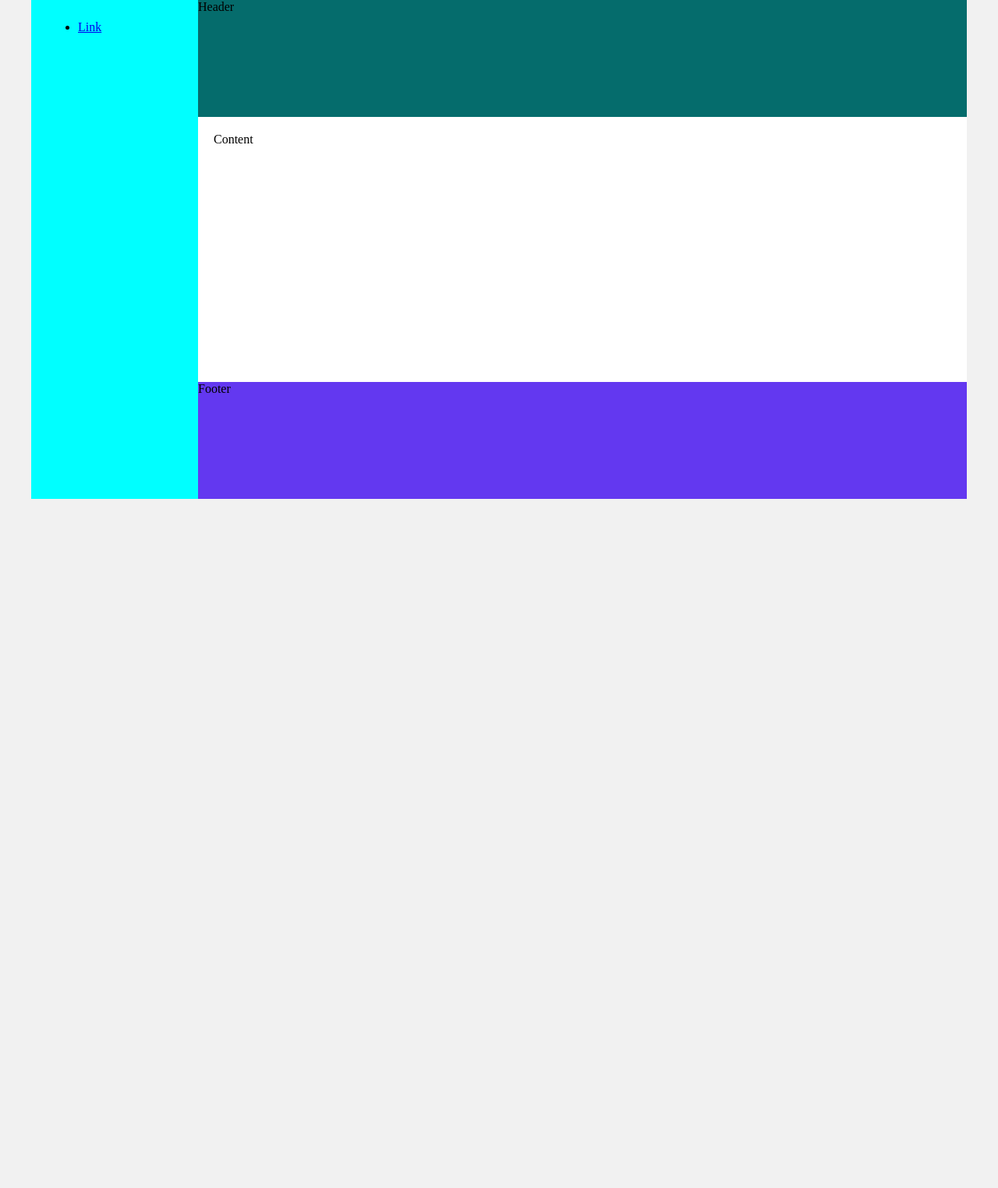
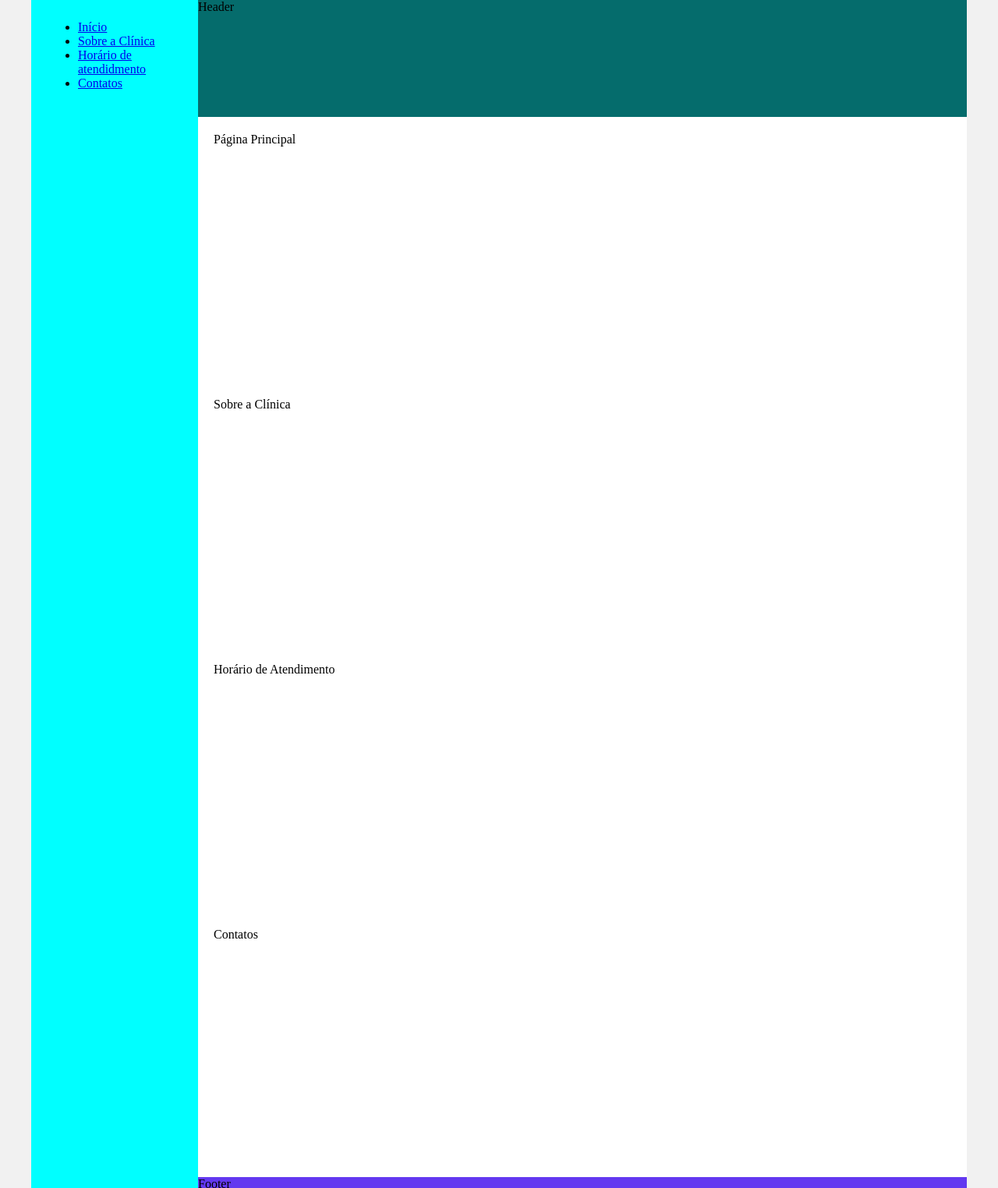
Before and after one commit to Robertfbs/desafio-primeiro-site-HTML-DIO, a plain HTML site: page index.html in a window 1280 px wide. Shown: the top 1524 px of the page at 78% size. Before the commit the page ends 800 px from the top, so only its background shows below. Drawn offline with Linux system fonts and the light colour scheme.

Commit message:
Versão âncora corrigida

```diff
--- a/index.html
+++ b/index.html
@@ -1,18 +1,23 @@
 <!DOCTYPE html>
-<html lang="en">
+<html lang="pt-br">
 <head>
     <meta charset="UTF-8">
     <meta http-equiv="X-UA-Compatible" content="IE=edge">
     <meta name="viewport" content="width=device-width, initial-scale=1.0">
-    <title>Template - Utilizar como modelo</title>
+    <title>Clínica Veterinária Cãosultoria Animal</title>
     <link rel="stylesheet" href="base.css">
 </head>
+
 <body>
+
     <div class="wrapper">
         <div class="menu">
             <!-- Aqui vai o seu menu -->
             <ul>
-                <li><a href="#">Link</a></li>
+                <li><a href="#home">Início</a></li>
+                <li><a href="#clinica">Sobre a Clínica</a></li>
+                <li><a href="#horario">Horário de atendidmento</a></li>
+                <li><a href="#contatos">Contatos</a></li>
             </ul>
         </div>
 
@@ -22,8 +27,23 @@
                 <!-- Aqui vai o seu header -->
             </div>
 
-            <div class="content">
-                Content
+            <div class="content" id="home">
+                Página Principal
+                <!-- Aqui vai o seu conteúdo -->
+            </div>
+
+            <div class="content" id="clinica">
+                Sobre a Clínica
+                <!-- Aqui vai o seu conteúdo -->
+            </div>
+
+            <div class="content" id="horario">
+                Horário de Atendimento
+                <!-- Aqui vai o seu conteúdo -->
+            </div>
+
+            <div class="content" id="contatos">
+                Contatos
                 <!-- Aqui vai o seu conteúdo -->
             </div>
 
```
